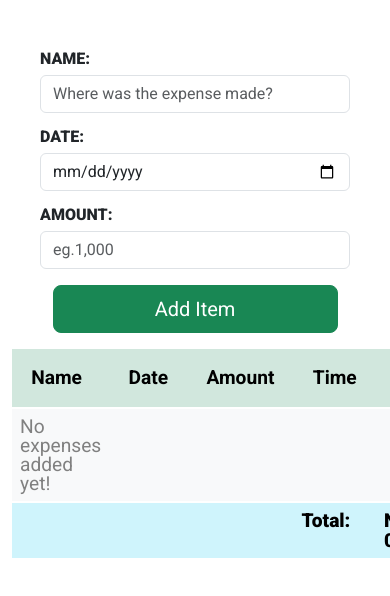
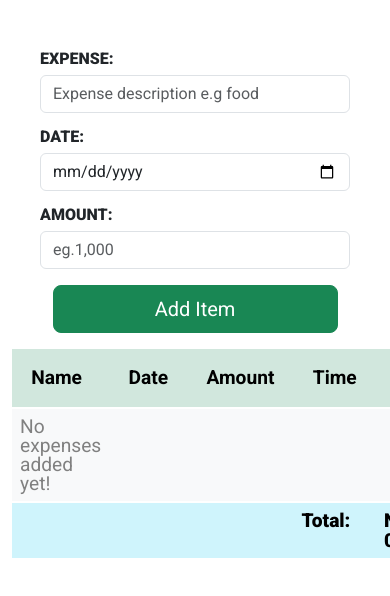
Before and after one commit to NtajiBenbor/Expense-Tracker-App, a plain HTML site: page index.html in a window 390 px wide. Shown: the part 92-688 px from the top of the page. Drawn offline with nearby package versions, Linux system fonts and the light colour scheme.

Commit message:
working on text responsiveness

```diff
--- a/index.html
+++ b/index.html
@@ -39,8 +39,8 @@
                     <div class="form-row row center-input">
                         <!-- form group form item purchased input -->
                         <div class="form-group mb-3">
-                            <label class="form-label" for="name">Name:</label>
-                            <input type="text" id="name" class="form-control " placeholder="Where was the expense made?">
+                            <label class="form-label" for="name">Expense:</label>
+                            <input type="text" id="name" class="form-control " placeholder="Expense description e.g food">
                         </div>
                     </div>
                     <!-- form group  for date and amount inputs-->
--- a/style.css
+++ b/style.css
@@ -28,7 +28,7 @@ time, mark, audio, video {
 	margin: 0;
 	padding: 0;
 	border: 0;
-	font-size: 100%;
+	font-size: 10%;
 	font: inherit;
 	vertical-align: baseline;
 }
```
